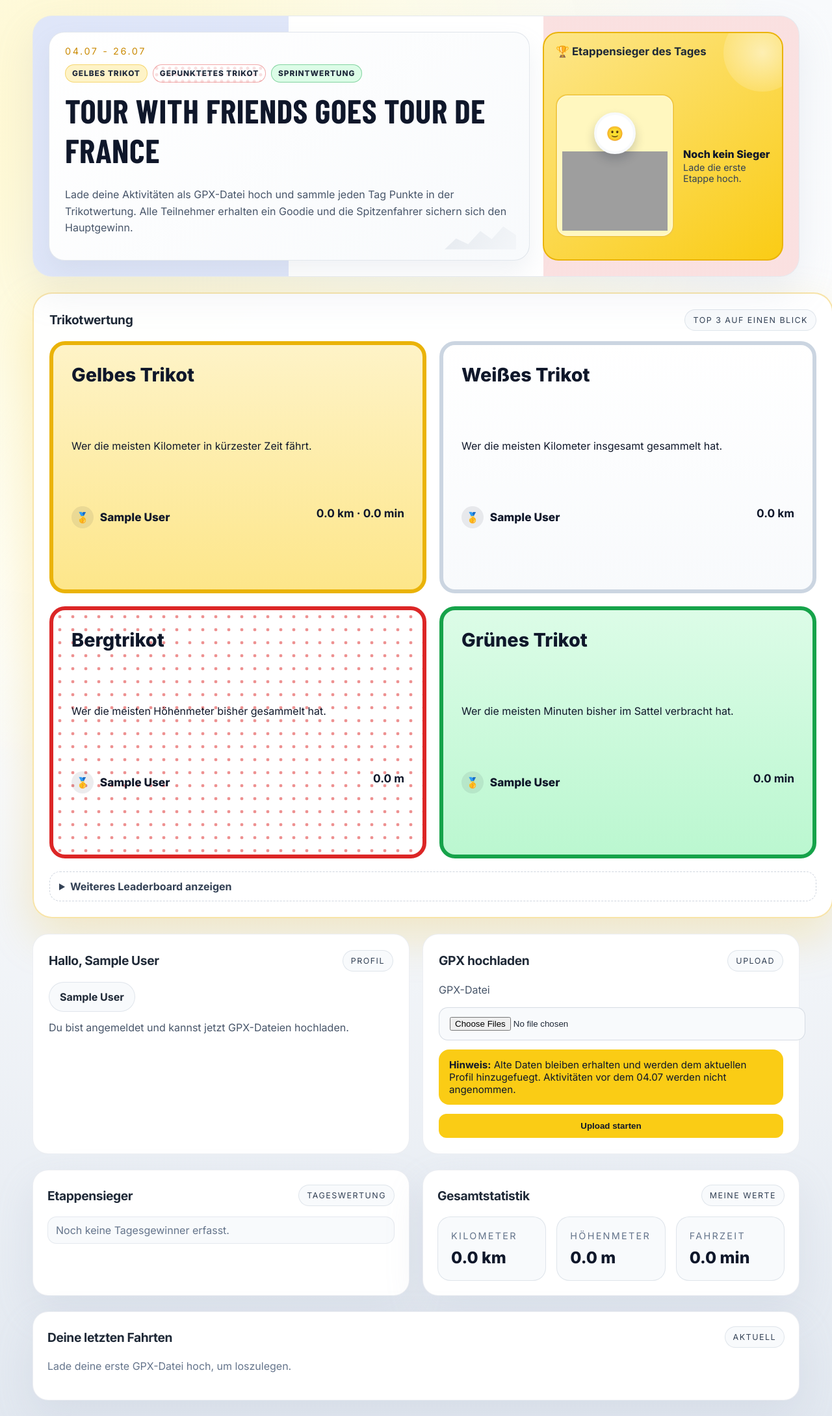
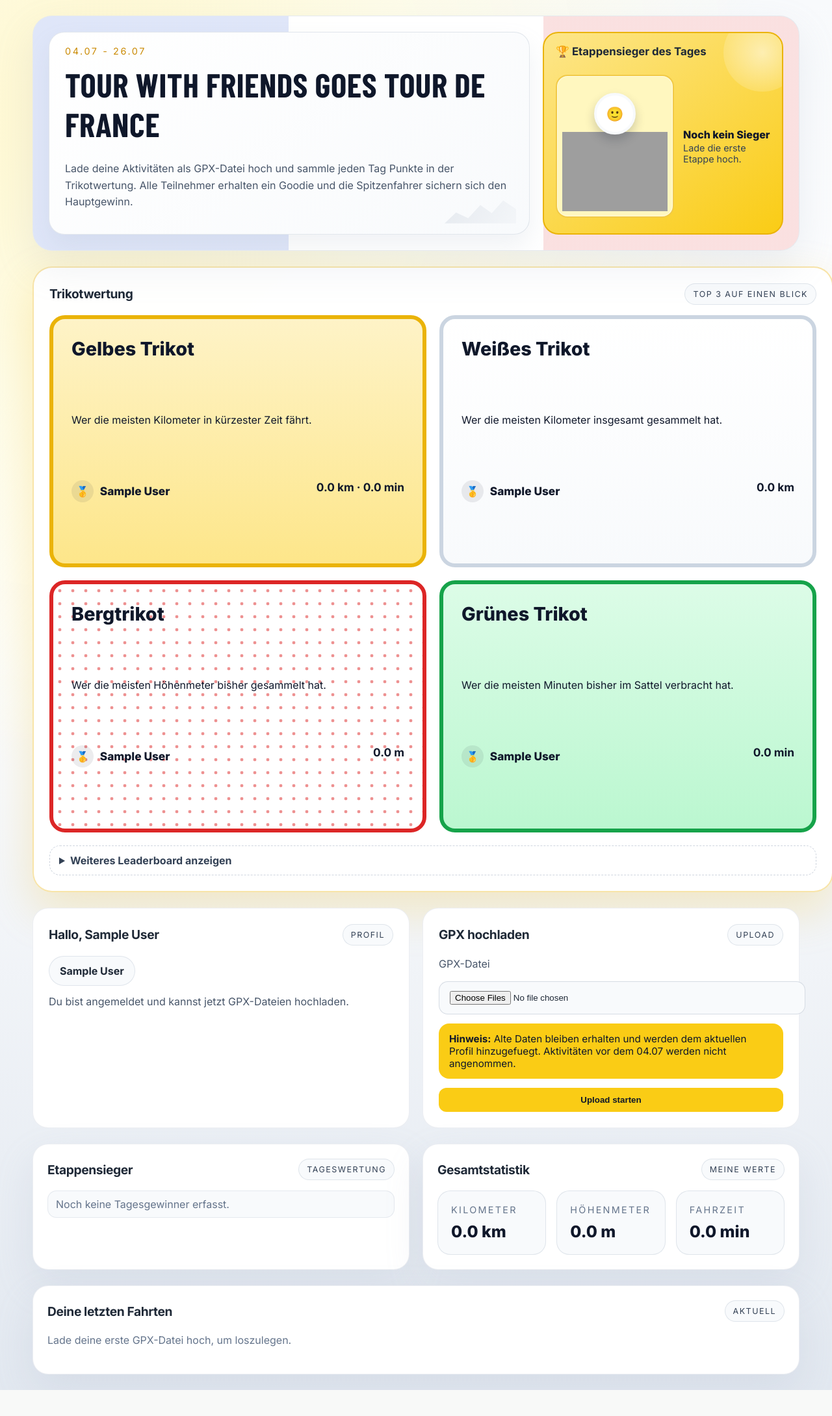
Before and after one commit to carlottadietz/tourwithfriends, a Flask app: page / in a window 1280 px wide. Shown: the whole page at 65% size. After the commit the page ends 2139 px from the top, so only its background shows below. Run offline with Flask 3, Linux system fonts and the light colour scheme; the visitor is signed in with stand-in values (Sample User, id 1); data comes from the database, SQL or seed files in the repository; data that the repository does not hold is empty; some libraries are stand-ins or nearby versions; some web fonts are replaced; grey boxes are pictures that could not be loaded.

Commit message:
Trikot-Beschreibungen aus Header entfernen

```diff
--- a/templates/index.html
+++ b/templates/index.html
@@ -198,11 +198,6 @@
     <div class="card topbar">
       <div class="logo-block event-box">
         <span class="label-small">04.07 - 26.07</span>
-        <div class="tour-flags" aria-label="Trikot-Kategorien">
-          <span class="tour-chip yellow">Gelbes Trikot</span>
-          <span class="tour-chip polka">Gepunktetes Trikot</span>
-          <span class="tour-chip green">Sprintwertung</span>
-        </div>
         <div class="headline-text">
           <h1>tour with friends goes Tour de France </h1>
           <p class="hero-note">Lade deine Aktivitäten als GPX-Datei hoch und sammle jeden Tag Punkte in der Trikotwertung. Alle Teilnehmer erhalten ein Goodie und die Spitzenfahrer sichern sich den Hauptgewinn.</p>
```
